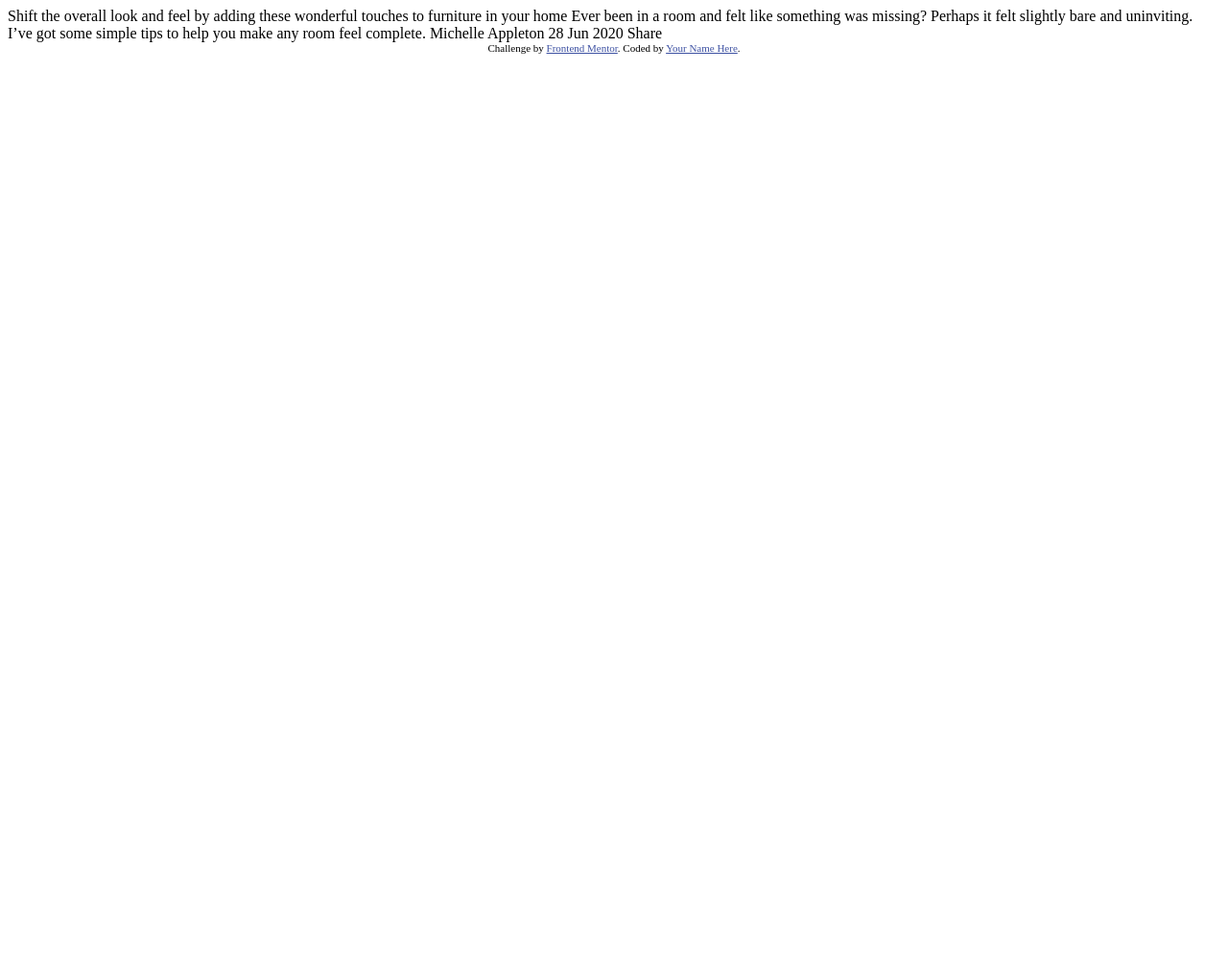
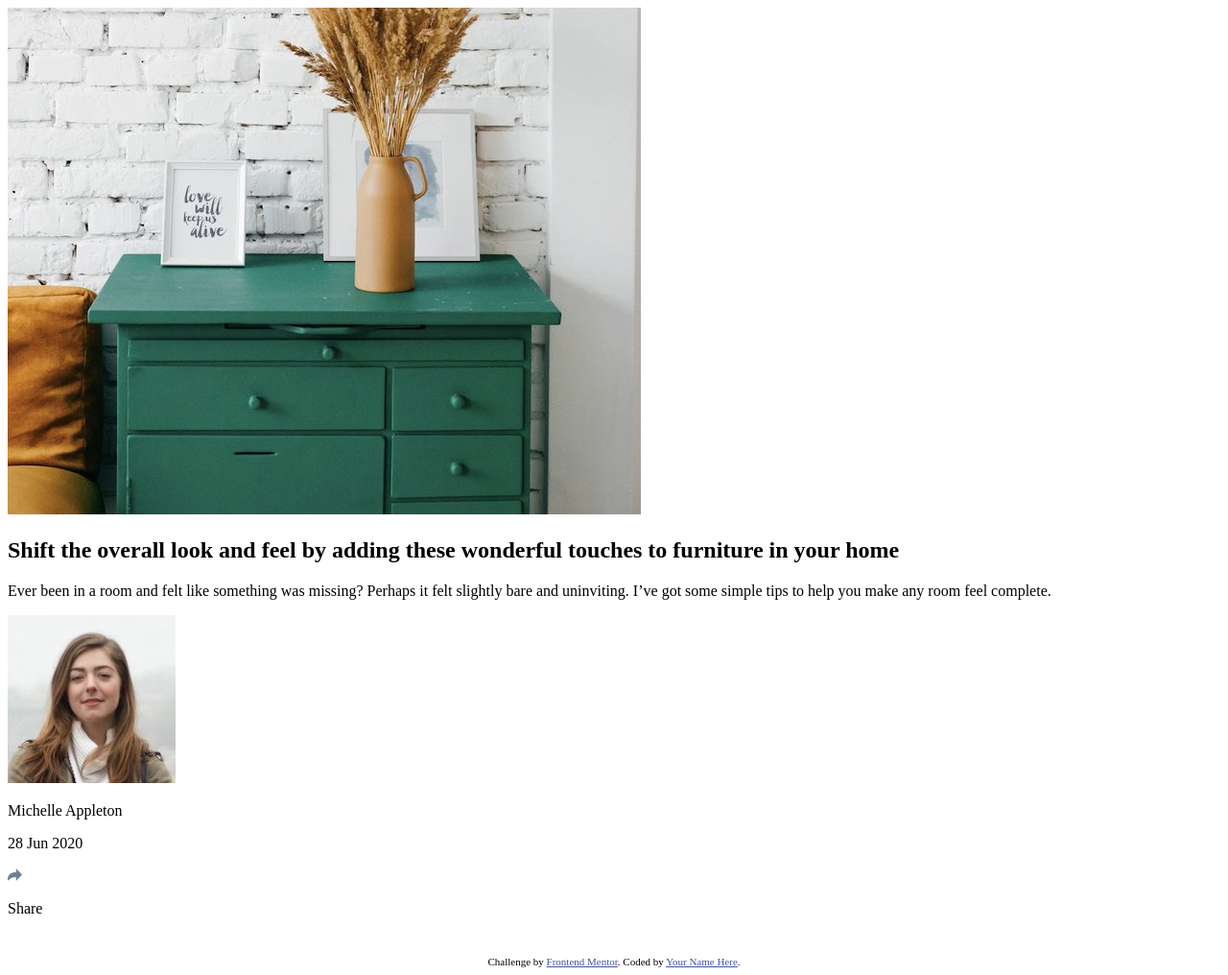
Before and after one commit to guusteak/article-JS, a plain HTML site: page index.html in a window 1280 px wide. Shown: the whole page at 96% size. Before the commit the page ends 800 px from the top, so only its background shows below. Drawn offline with Linux system fonts and the light colour scheme.

Commit message:
finish html file

```diff
--- a/index.html
+++ b/index.html
@@ -15,18 +15,42 @@
   </style>
 </head>
 <body>
+  <div class="container">
+    <div class="left-image">
+      <img src="images/drawers.jpg" alt="image">
+    </div>
+    <section class="right-text">
+      <h1>Shift the overall look and feel by adding these wonderful
+      touches to furniture in your home
+      </h1>
+      <p>Ever been in a room and felt like something was missing? Perhaps
+        it felt slightly bare and uninviting. I’ve got some simple tips
+        to help you make any room feel complete.
+      </p>
+      <div class="bottom-text">
+        <div class="person">
+          <img src="images/avatar-michelle.jpg" alt="michelle">
+          <div class="person-info">
+            <p>Michelle Appleton</p>
+            <p>28 Jun 2020</p>
+          </div>
+        </div>
+        <div class="JS-button">
+          <img src="images/icon-share.svg">
+          <div id="JS-inner-button">
+            <p>Share</p>
+            <img src="images/icon-facebook.svg" alt="facebook">
+            <img src="images/icon-twitter.svg" alt="twitter">
+            <img src="images/icon-pinterest.svg" alt="pinterest">
+          </div>
+        </div>
+      </div>
+    </section>
+  </div>
 
-  Shift the overall look and feel by adding these wonderful
-  touches to furniture in your home
 
-  Ever been in a room and felt like something was missing? Perhaps
-  it felt slightly bare and uninviting. I’ve got some simple tips
-  to help you make any room feel complete.
 
-  Michelle Appleton
-  28 Jun 2020
 
-  Share
 
   <div class="attribution">
     Challenge by <a href="https://www.frontendmentor.io?ref=challenge" target="_blank">Frontend Mentor</a>.
```
